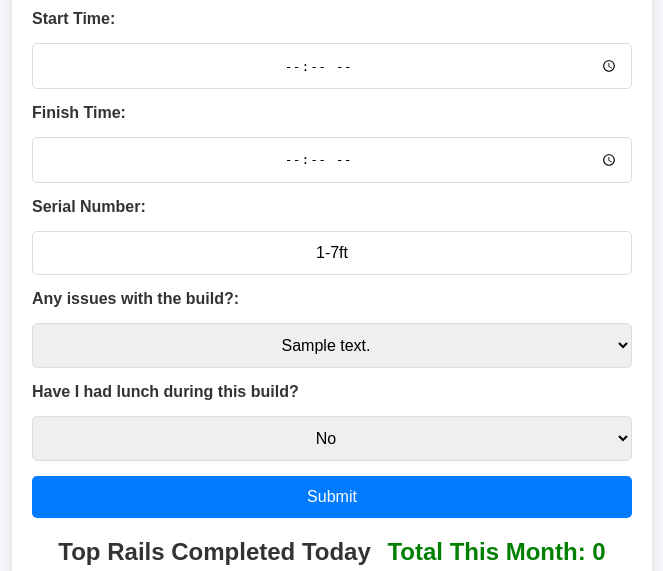
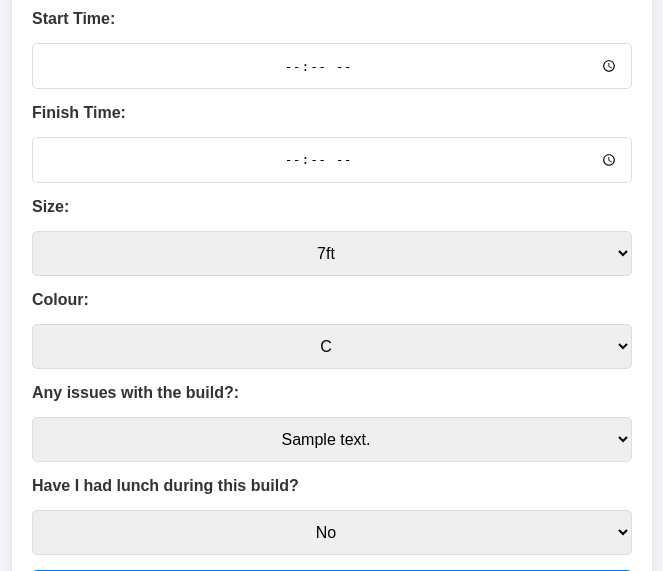
Before and after one commit to Bitcade1/Pooltracker, a Flask app: page /top_rails in a window 1280 px wide. Shown: the part 386-957 px from the top of the page, without its empty margins (308-971 px from the left). Run offline with Flask 3, Linux system fonts and the light colour scheme; the visitor is signed in with stand-in values (Sample User, id 1); tables that the repository leaves empty hold one stand-in row (values such as "Sample post").

Commit message:
Update top_rails.html

```diff
--- a/templates/top_rails.html
+++ b/templates/top_rails.html
@@ -166,8 +166,21 @@
       <label for="finish_time">Finish Time:</label>
       <input type="time" id="finish_time" name="finish_time" value="{{ current_time }}" required>
 
-      <label for="serial_number">Serial Number:</label>
-      <input type="text" id="serial_number" name="serial_number" required placeholder="Enter serial number" value="{{ next_serial_number }}">
+      <!-- New dropdown for Size -->
+      <label for="size">Size:</label>
+      <select name="size" id="size" required>
+        <option value="7ft">7ft</option>
+        <option value="6ft">6ft</option>
+      </select>
+
+      <!-- New dropdown for Colour -->
+      <label for="color">Colour:</label>
+      <select name="color" id="color" required>
+        <option value="C">C</option>
+        <option value="O">O</option>
+        <option value="GO">GO</option>
+        <option value="G">G</option>
+      </select>
 
       <label for="issue">Any issues with the build?:</label>
       <select name="issue" id="issue" required>
```
